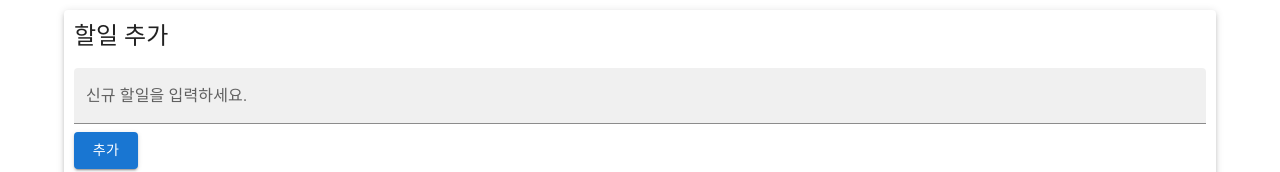
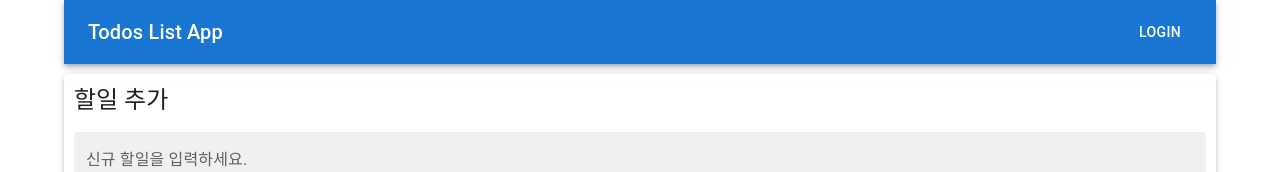
Before and after one commit to codingtoc/todos-list-app-with-react, a React (Create React App) app: page / in a window 1280 px wide. Shown: the top 172 px of the page. Built offline with nearby package versions, Linux system fonts and the light colour scheme; no server answers; the database is empty.

Commit message:
HeaderAppBar 컴포넌트 생성 및 App 컴포넌트에 추가

```diff
--- a/src/App.js
+++ b/src/App.js
@@ -1,10 +1,13 @@
 import { Container } from "@mui/material";
+
+import HeaderAppBar from "./components/HeaderAppBar";
 import NewTodo from "./components/NewTodo";
 import TodosList from "./components/TodosList";
 
 function App() {
   return (
     <Container fixed>
+      <HeaderAppBar />
       <NewTodo />
       <TodosList />
     </Container>
--- /dev/null
+++ b/src/components/HeaderAppBar.js
@@ -0,0 +1,18 @@
+import { AppBar, Box, Button, Toolbar, Typography } from "@mui/material";
+
+const HeaderAppBar = () => {
+  return (
+    <Box sx={{ flexGrow: 1 }}>
+      <AppBar position="static">
+        <Toolbar>
+          <Typography variant="h6" component="div" sx={{ flexGrow: 1 }}>
+            Todos List App
+          </Typography>
+          <Button color="inherit">Login</Button>
+        </Toolbar>
+      </AppBar>
+    </Box>
+  );
+};
+
+export default HeaderAppBar;
```
